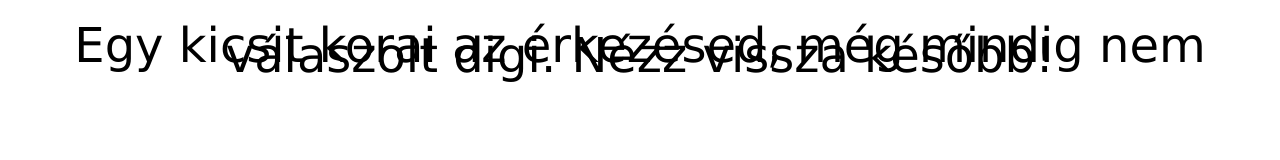
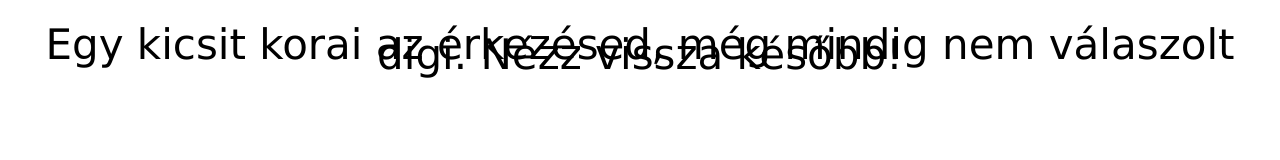
Before and after one commit to Tremzy/webredirect, a plain HTML site: page index.html in a window 1280 px wide. Drawn offline with Linux system fonts and the light colour scheme.

Commit message:
Update index.html

```diff
--- a/index.html
+++ b/index.html
@@ -4,6 +4,6 @@
   <title>Vastagjaban.hu</title>
 </head>
 <body>
-  <p style="font-size: 48px; margin: auto; font-family: Verdana; padding: 2rem; text-align: center; line-height: 10px;">Egy kicsit korai az érkezésed, még mindig nem válaszolt digi. Nézz vissza később!</p>
+  <p style="font-size: 42px; margin: auto; font-family: Verdana; padding: 2rem; text-align: center; line-height: 10px;">Egy kicsit korai az érkezésed, még mindig nem válaszolt digi. Nézz vissza később!</p>
 </body>
 </html>
```
